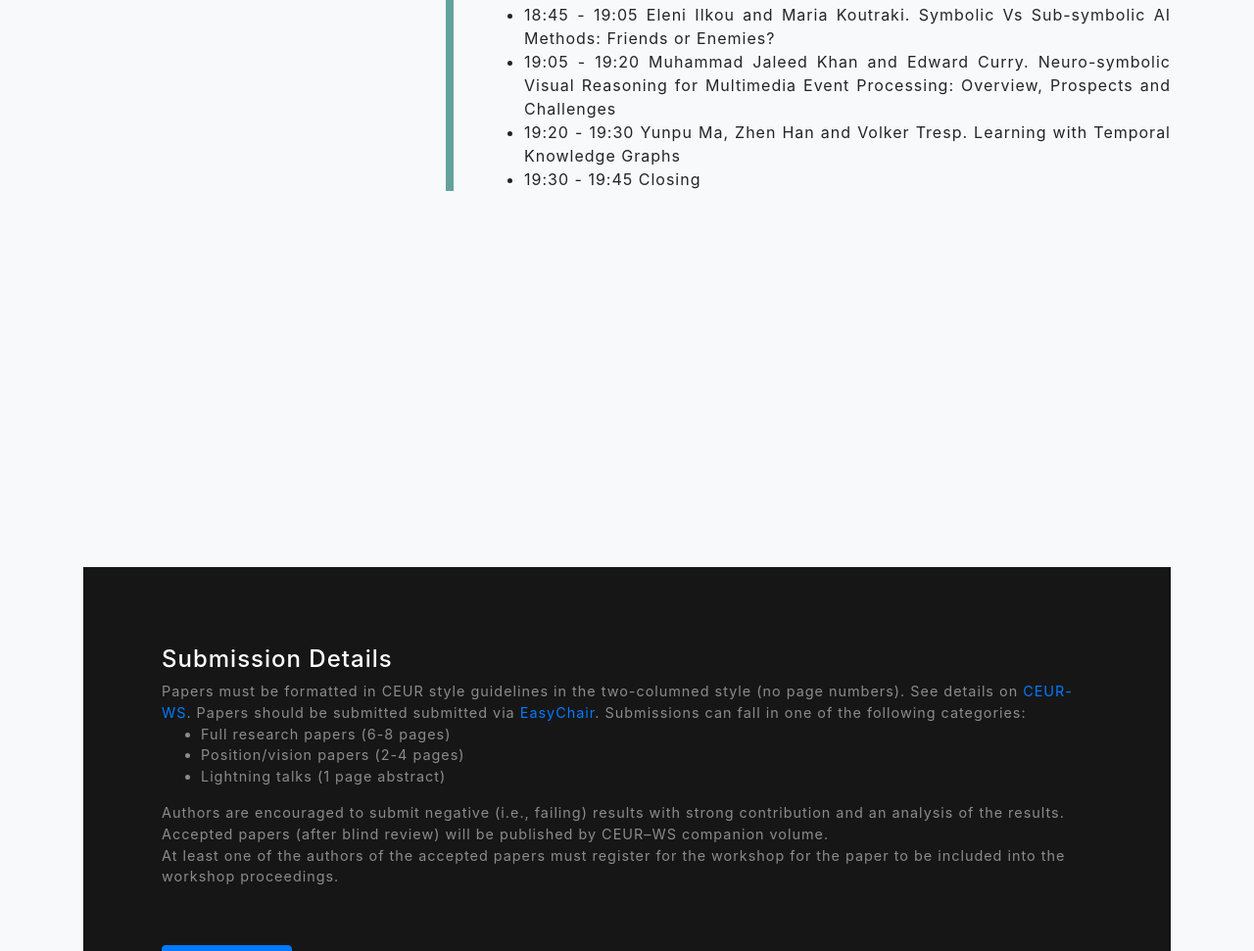
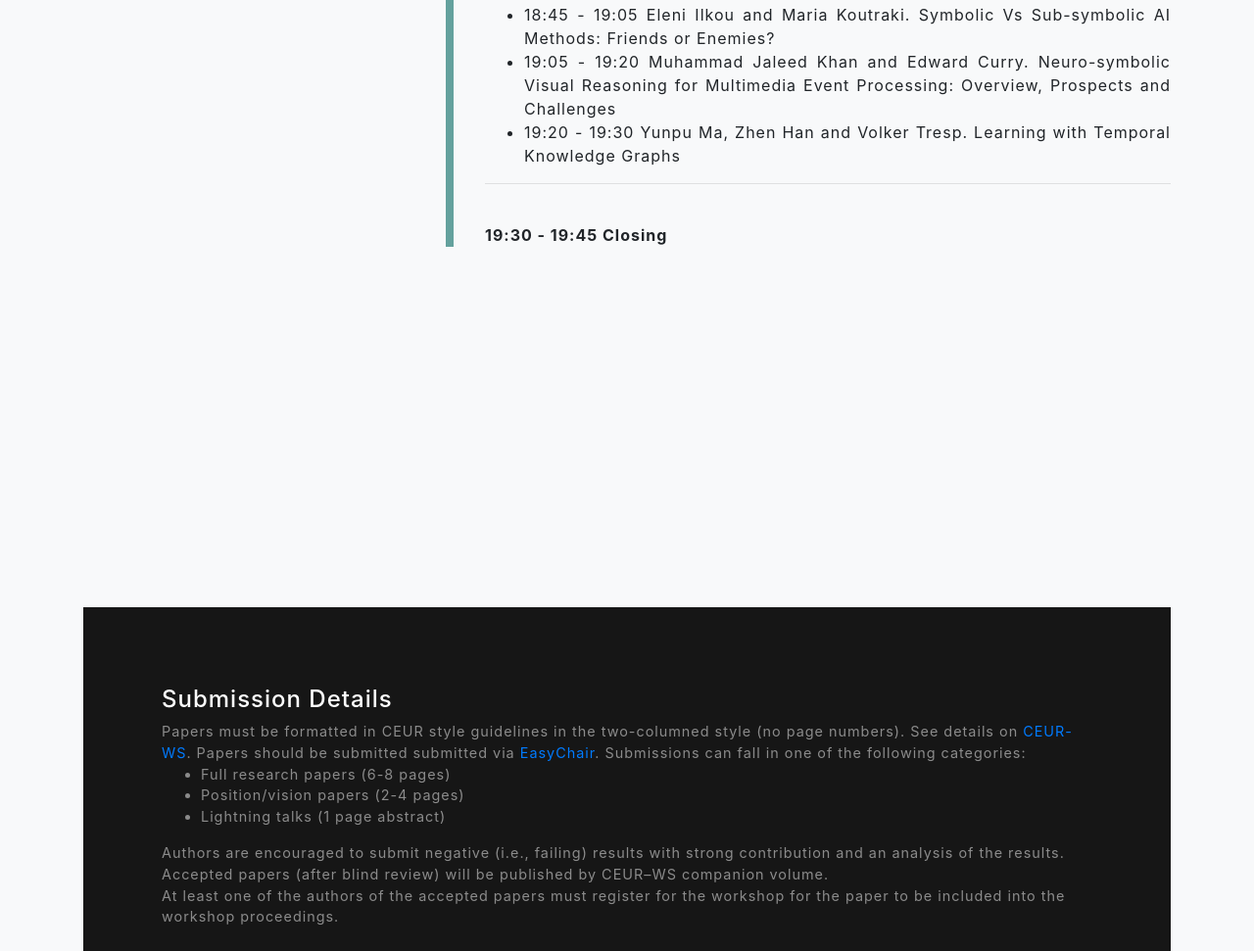
Before and after one commit to alammehwish/cssa_cikm_2020.github.io, a website with bundled scripts: page index.html in a window 1280 px wide. Shown: the part 4562-5533 px from the top of the page at 98% size. Built offline with nearby package versions, Linux system fonts and the light colour scheme.

Commit message:
Update index.html

```diff
--- a/index.html
+++ b/index.html
@@ -230,8 +230,11 @@ In this talk, I will provide an overview of our recent work on such geometric ap
 			<li>18:45 - 19:05 Eleni Ilkou and Maria Koutraki. Symbolic Vs Sub-symbolic AI Methods: Friends or Enemies?</li>
 			<li>19:05 - 19:20 Muhammad Jaleed Khan and Edward Curry. Neuro-symbolic Visual Reasoning for Multimedia Event Processing: Overview, Prospects and Challenges</li>
 			<li>19:20 - 19:30 Yunpu Ma, Zhen Han and Volker Tresp. Learning with Temporal Knowledge Graphs</li>
-		   <li>19:30 - 19:45 Closing	</li>
-          </ul>
+	</ul>
+		  <hr><br/>
+		   <b>19:30 - 19:45 Closing	</b> <br/>
+
+
         </div>
       </div>
             <!--<p class="text-black-50 mb-0">Grayscale is open source and MIT licensed. This means you can use it for any project - even commercial projects! Download it, customize it, and publish your website!</p>-->
```
